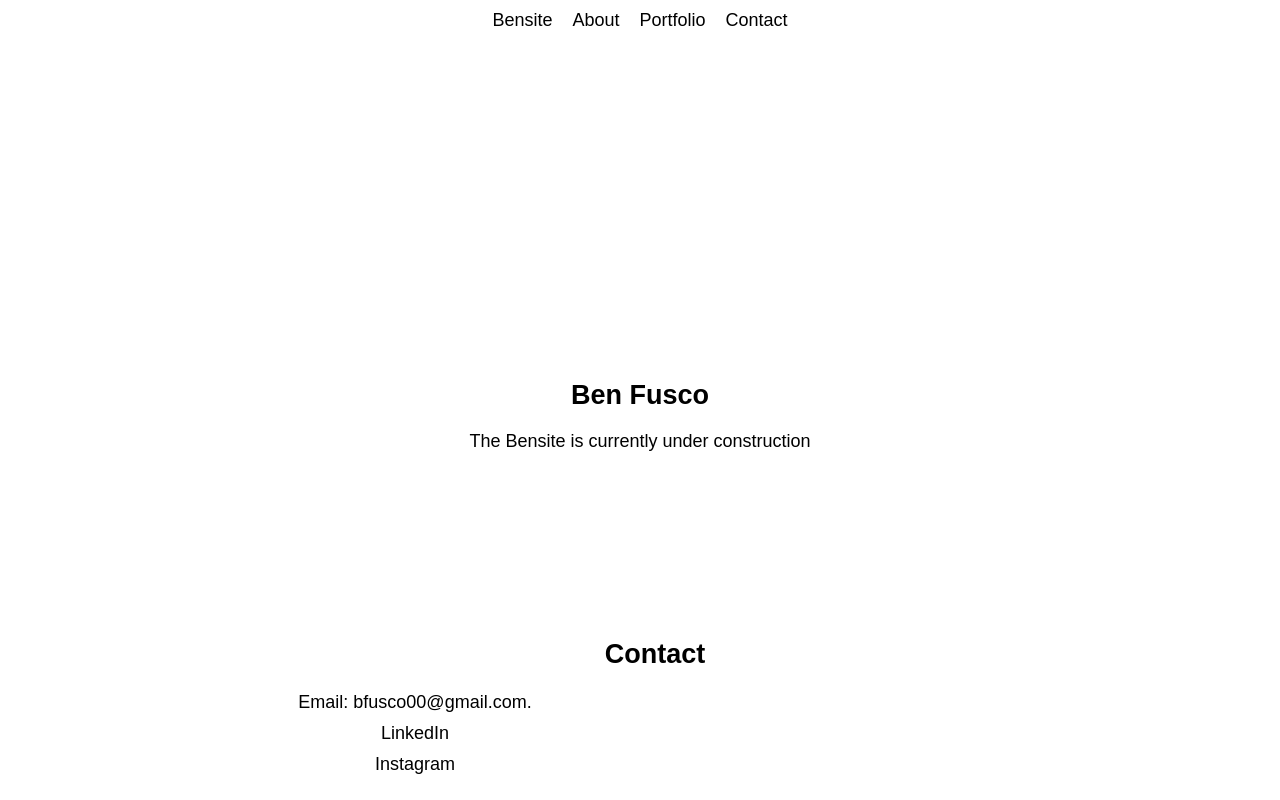
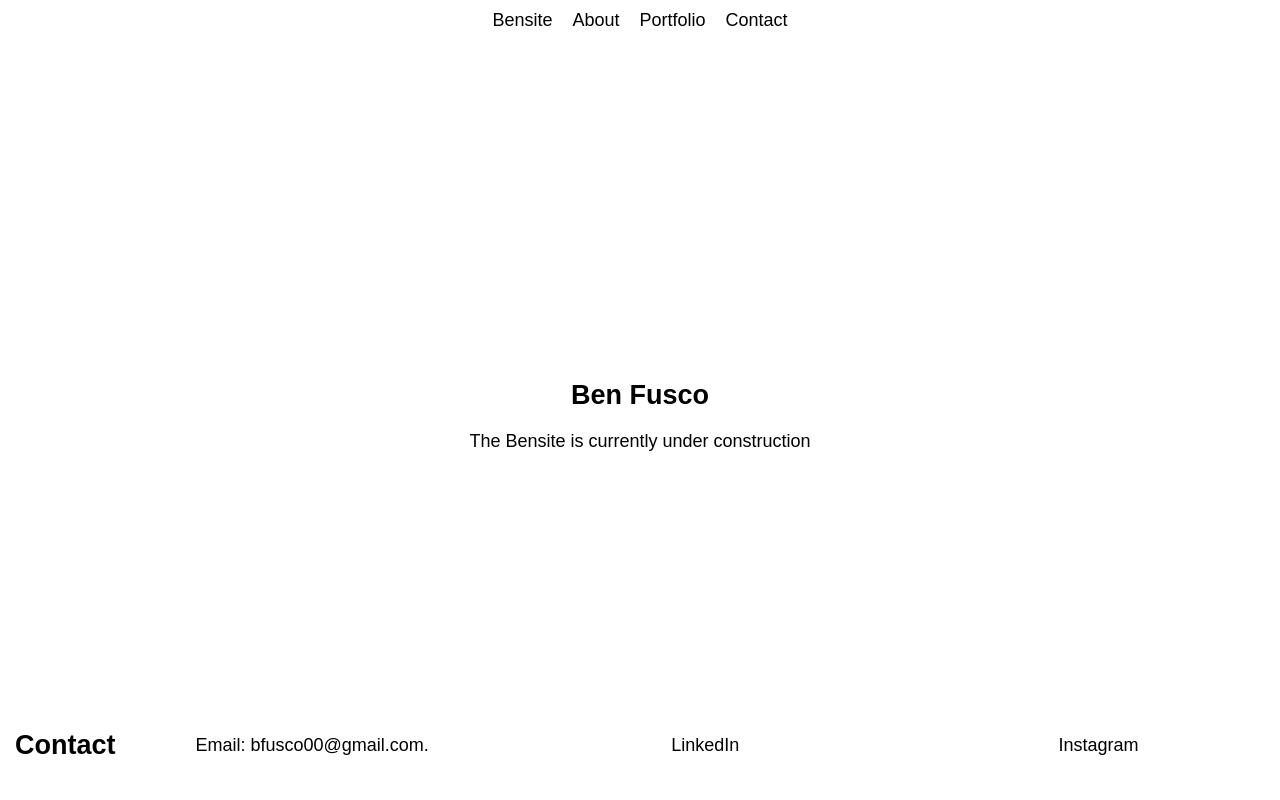
Before and after one commit to benfusco/benfusco.github.io, a plain HTML site: page index.html in a window 1280 px wide. Drawn offline with Linux system fonts and the light colour scheme.

Commit message:
Update styles.css

```diff
--- a/styles.css
+++ b/styles.css
@@ -72,11 +72,15 @@ nav a:active {
 .contact {
     position: fixed;
     bottom: 0; /* Sticks it to the bottom */
+    display: flex;
+    text-align: center;
+    align-items: center;
+    height: 80px;
     width: 100%;
     background-color: white;
     Color:black;
     padding: 15px;
-    text-align: center;
+
 }
 
 .contact ul {
```
